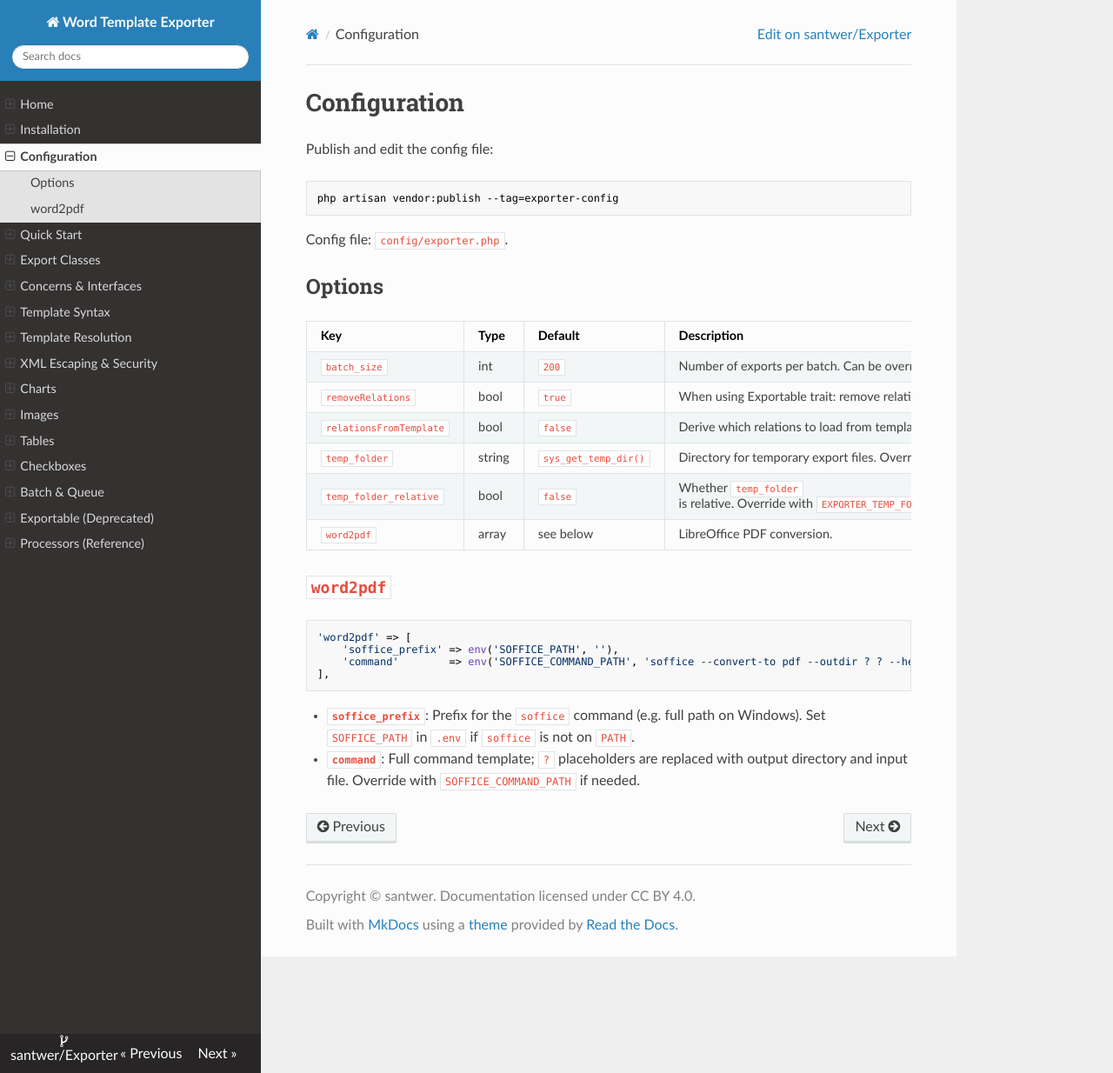
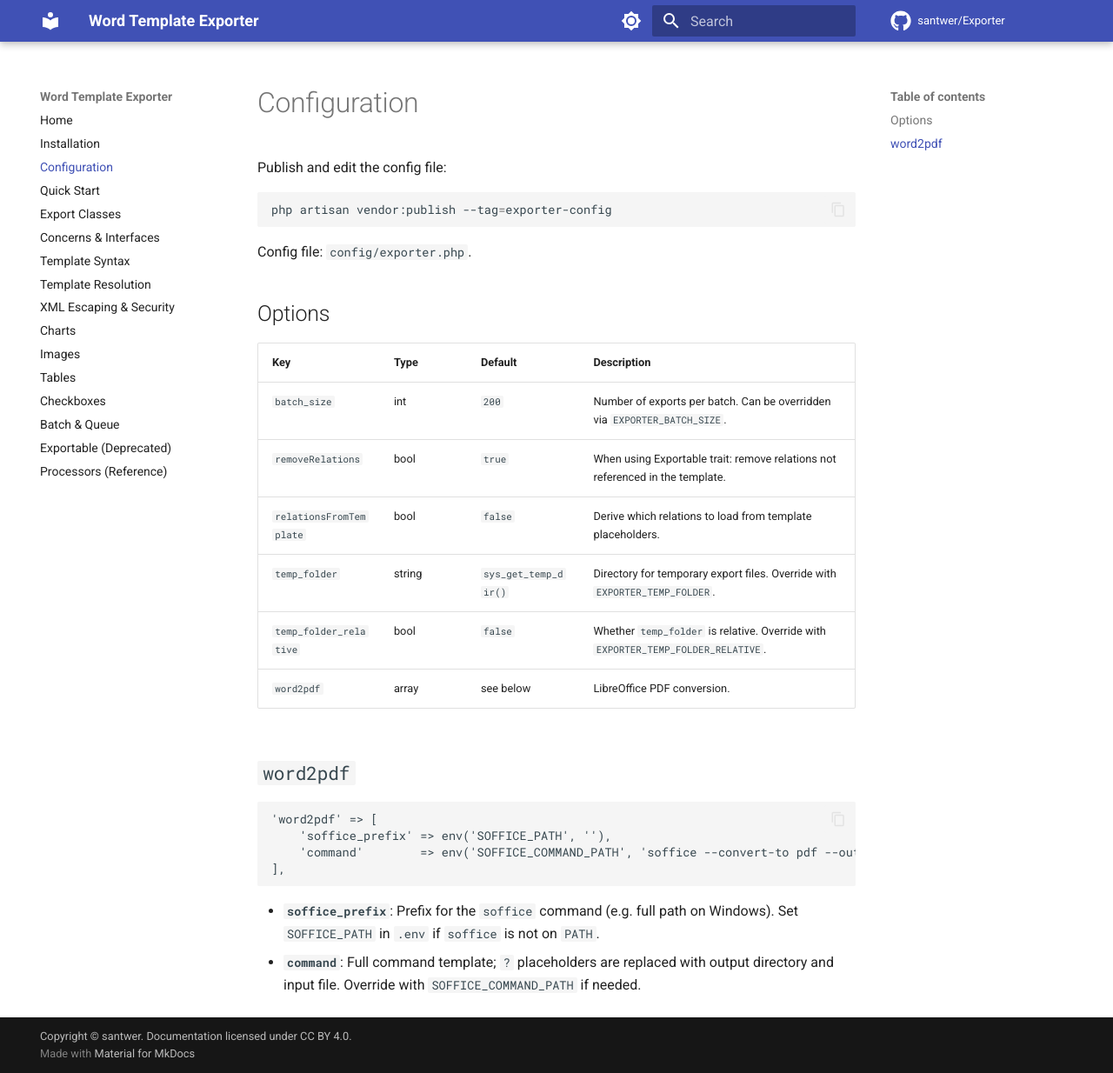
Before and after one commit to santwer/Exporter, an MkDocs documentation site: the page built from docs/configuration.md, in a window 1280 px wide and 1234 px high. Shown: the whole window at 87% size. Built offline with MkDocs 1.6.1 and Material for MkDocs 9.7.7, drawn with Linux system fonts in a browser that asks for light colours; nearby versions of some CDN libraries; comment, search, counter and statistics services are not loaded.

Commit message:
Add CI workflow, MkDocs setup, and documentation improvements:
- Add GitHub Actions CI workflow for PHPUnit tests and MkDocs builds.
- Upgrade `mkdocs.yml` to use Material theme with enhanced navigation, accessibility, and styling features.
- Define documentation requirements in `docs/requirements.txt`.
- Include `.readthedocs.yaml` for Read the Docs configuration.
- Document optional GitHub Pages deployment details in `README.md`.
- Add `.gitignore` for ignoring build artifacts and vendor files.
- Extend `wordexport.stub` with a `values` method for consistency.
- Add default `phpunit.xml.dist` for standardized testing configuration.

```diff
--- a/.readthedocs.yaml
+++ b/.readthedocs.yaml
@@ -5,6 +5,12 @@ version: 2
 
 build:
   os: ubuntu-22.04
+  tools:
+    python: "3.12"
 
 mkdocs:
   configuration: packages/Exporter/mkdocs.yml
+
+python:
+  install:
+    - requirements: packages/Exporter/docs/requirements.txt
--- /dev/null
+++ b/docs/requirements.txt
@@ -0,0 +1,6 @@
+# Read the Docs / local: pip install -r docs/requirements.txt
+#
+# MkDocs 2.0 is incompatible with Material for MkDocs today; stay on MkDocs 1.x.
+# See: https://squidfunk.github.io/mkdocs-material/blog/2026/02/18/mkdocs-2.0/
+mkdocs>=1.6,<2
+mkdocs-material>=9.7.5
--- a/mkdocs.yml
+++ b/mkdocs.yml
@@ -10,22 +10,58 @@ edit_uri: edit/master/docs/
 
 docs_dir: docs
 theme:
-  name: readthedocs
-  include_search: true
-  prev_next_buttons_location: bottom
-  sticky_navigation: true
-  navigation_depth: 2
-  collapse_navigation: false
+  name: material
+  language: en
+  icon:
+    repo: fontawesome/brands/github
+  palette:
+    - media: "(prefers-color-scheme: light)"
+      scheme: default
+      primary: indigo
+      accent: blue
+      toggle:
+        icon: material/brightness-7
+        name: Switch to dark mode
+    - media: "(prefers-color-scheme: dark)"
+      scheme: slate
+      primary: indigo
+      accent: blue
+      toggle:
+        icon: material/brightness-4
+        name: Switch to light mode
+  features:
+    - navigation.instant
+    - navigation.tracking
+    - navigation.expand
+    - navigation.top
+    - search.suggest
+    - search.highlight
+    - search.share
+    - content.code.copy
+    - content.code.annotate
+    - toc.follow
 
 plugins:
   - search
 
 markdown_extensions:
   - tables
-  - fenced_code
   - toc:
       permalink: true
-      toc_depth: 2
+      toc_depth: 3
+  - admonition
+  - pymdownx.details
+  # Highlighting: Pygments erkennt php, bash, json, yaml, etc. automatisch — keine Sprachliste nötig.
+  - pymdownx.highlight:
+      anchor_linenums: true
+      line_spans: true
+      pygments_lang_class: true
+  - pymdownx.superfences
+  - pymdownx.inlinehilite
+  - pymdownx.tabbed:
+      alternate_style: true
+  - pymdownx.tasklist:
+      custom_checkbox: true
 
 nav:
   - Home: index.md
```
Also changed, not shown: README.md (+2 -0 lines), 4 other files.
